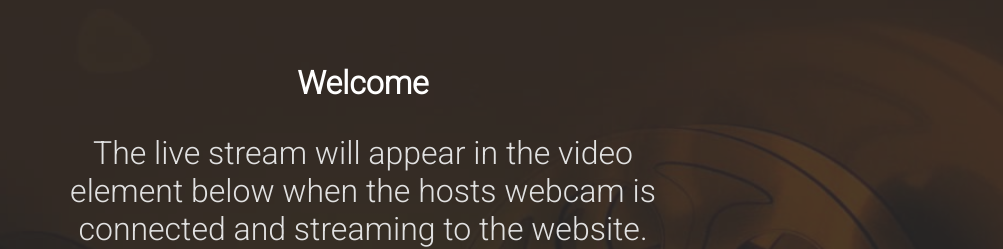
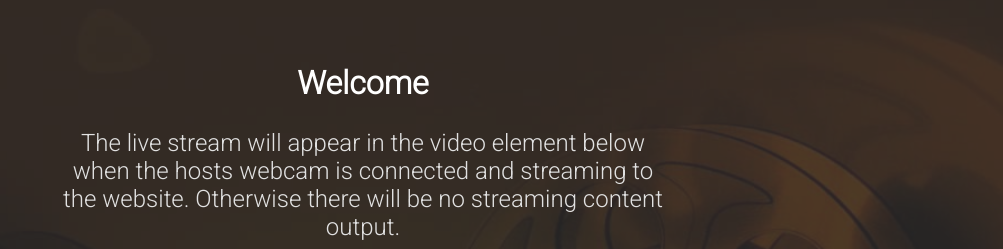
Before and after one commit to kcoro/kevstream, a Flask app: template templates/live_stream.html in a window 1280 px wide. Shown: the top 249 px of the page, without its empty margins (277-1280 px from the left). Run offline with Flask 2, Linux system fonts and the light colour scheme; the template is opened without the code that fills it, so the values that code supplies are empty.

Commit message:
Reduced paragraph text size

```diff
--- a/static/css/app.css
+++ b/static/css/app.css
@@ -46,6 +46,16 @@
     margin-right: auto;
 }
 
+.message-stream {
+    font-size: 1.5rem;
+    color: rgb(225, 225, 225);
+    max-width: 600px;
+    text-align: center;
+    display: block;
+    margin-left: auto;
+    margin-right: auto;
+}
+
 h2 {
     font-size: 2rem;
     color: #fff;
--- a/templates/live_stream.html
+++ b/templates/live_stream.html
@@ -13,7 +13,7 @@
     <div class="overlay"></div>
     <div class="container">
         <h2 id="heading-live-stream">Welcome {{userinfo['name']}}</h2>
-        <p class="message">The live stream will appear in the video element below when
+        <p class="message-stream">The live stream will appear in the video element below when
             the hosts webcam is connected and streaming to the website.  Otherwise there will be no streaming content output.
         </p>
         <video class="video-stream" width="640" height="480" controls autoplay>
--- a/templates/stream.html
+++ b/templates/stream.html
@@ -13,7 +13,7 @@
     <div class="overlay"></div>
     <div class="container">
         <h2>Welcome {{userinfo['name']}}</h2>
-        <p class="message">This page simply demonstrates using oauth2 with auth0
+        <p class="message-stream">This page simply demonstrates using oauth2 with auth0
             to protect routes with authentication and validation for access. Below is a
             cached video for playback.
         </p>
```
